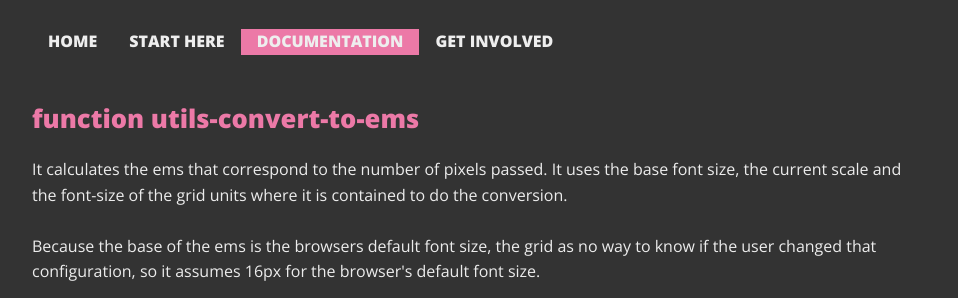
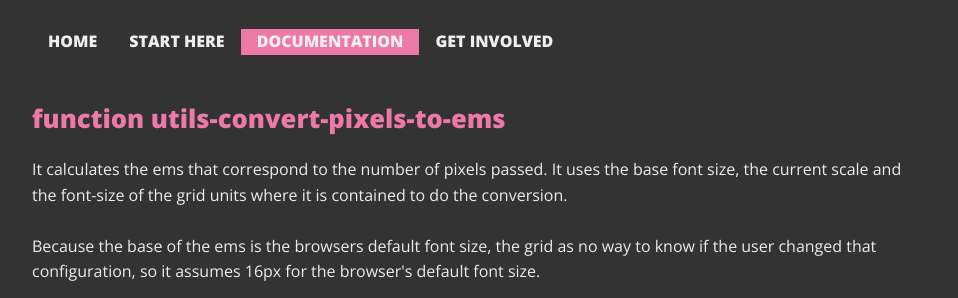
Before and after one commit to bernardoantunes/unitgs, a Jekyll site: the page built from _posts/2012-08-23-function-utils-convert-pixels-to-ems.md, in a window 1280 px wide. Shown: the part 297-595 px from the top of the page, without its empty margins (160-1118 px from the left). Built offline with Jekyll 4.4.1, drawn with Linux system fonts in a browser that asks for light colours; nearby versions of some CDN libraries; comment, search, counter and statistics services are not loaded.

Commit message:
Correction in the documentation for the mixin utils-convert-pixels-to-ems

```diff
--- a/_posts/2012-08-23-function-utils-convert-pixels-to-ems.md
+++ b/_posts/2012-08-23-function-utils-convert-pixels-to-ems.md
@@ -5,7 +5,7 @@ user-level: User
 layout: post
 ---
 
-# function utils-convert-to-ems
+# function utils-convert-pixels-to-ems
 
 It calculates the ems that correspond to the number of pixels passed.
 It uses the base font size, the current scale and the font-size of the grid units where it is contained to do the conversion.
--- a/_sass/_SiteUnitGS.scss
+++ b/_sass/_SiteUnitGS.scss
@@ -105,7 +105,7 @@ $text-selector-prefixes: ("-webkit-","-moz-", "-o-", "");
 }
 
 /* ######################################################### */
-/*                       Unit Grid System                     */
+/*                   Unit Grid System                        */
 
 //General page styles
 //To allow to shrink images in small devices.
--- a/_sass/_UnitGS.scss
+++ b/_sass/_UnitGS.scss
@@ -16,7 +16,7 @@
 //  Examples:
 //
 //  $grid-debug -> http://unit.gs/variable-grid-debug
-//  @function utils-units-convert-to-ems -> http://unit.gs/function-utils-units-convert-to-ems-grid-debug
+//  @function utils-convert-pixels-to-ems -> http://unit.gs/function-utils-convert-pixels-to-ems
 //  @mixin grid-unit -> http://unit.gs/mixin-grid-unit
 //
 
```
